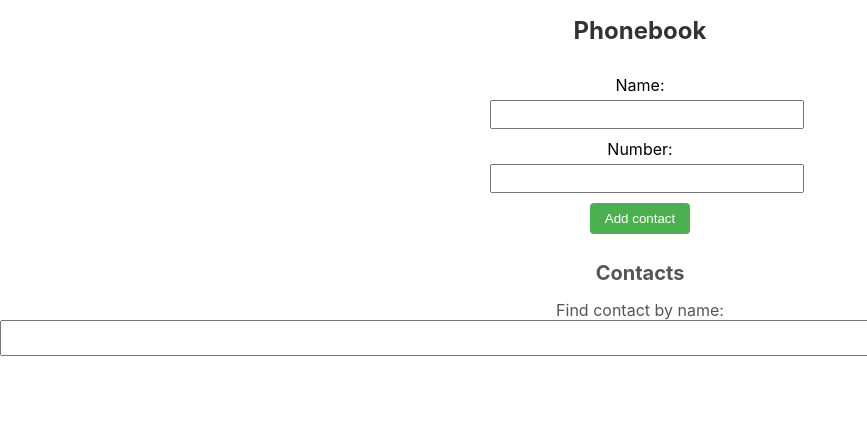
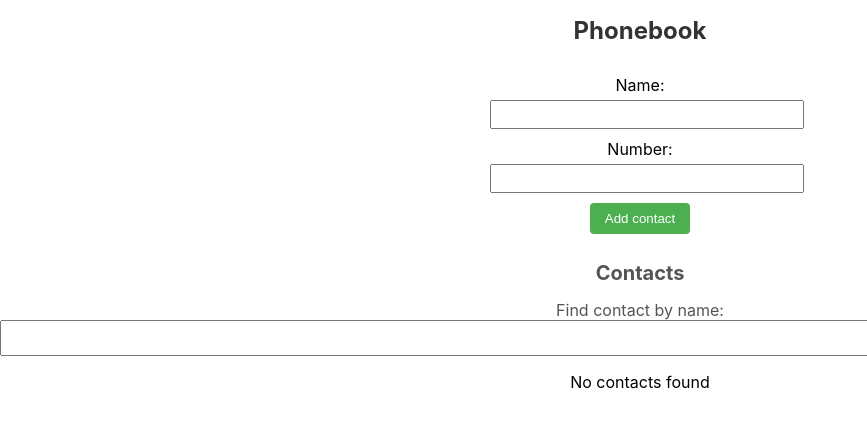
Before and after one commit to horodylova/goit-react-hw-06-phonebook, a React (Create React App) app: page / in a window 1280 px wide. Shown: the top 428 px of the page, without its empty margins (0-867 px from the left). Built offline with nearby package versions, Linux system fonts and the light colour scheme.

Commit message:
Moved states from App to components

```diff
--- a/src/components/App.jsx
+++ b/src/components/App.jsx
@@ -1,25 +1,19 @@
-import React, { useEffect } from 'react';
-import { useDispatch, useSelector } from 'react-redux';
+import React from 'react';
 import { ContactForm } from './ContactForm/ContactForm';
 import { ContactList } from './ContactList/ContactList';
 import { Filter } from './Filter/Filter';
 import { AppContainer, Heading1, Heading2 } from './App.styled';
 
 export const App = () => {
-  const contacts = useSelector((state) => state.contacts.contacts);
-  const filter = useSelector((state) => state.contacts.filter);
-  const dispatch = useDispatch();
 
-  useEffect(() => {
-  }, [dispatch]);
 
   return (
     <AppContainer>
     <Heading1>Phonebook</Heading1>
     <ContactForm />
     <Heading2>Contacts</Heading2>
-    <Filter value={filter} />
-    <ContactList contacts={contacts} />
+    <Filter />
+    <ContactList/>
   </AppContainer>
 
   );
--- a/src/components/ContactList/ContactList.jsx
+++ b/src/components/ContactList/ContactList.jsx
@@ -1,10 +1,28 @@
 import React from 'react';
 import { ContactItem } from '../ContactItem/ContactItem';
+import { useSelector } from 'react-redux';
 
-export const ContactList = ({ contacts, onDelete }) => (
-    <ul>
-      {contacts.map((contact) => (
-        <ContactItem key={contact.id} contact={contact} onDelete={onDelete} />
-      ))}
-    </ul>
-  );
+export const ContactList = () => {
+  const contacts = useSelector((state) => state.contacts.contacts);
+  const filter = useSelector((state) => state.contacts.filter);
+
+  const filteredContacts = contacts.filter((contact) =>
+  contact.name.toLowerCase().includes(filter.toLowerCase())
+  )
+
+  const renderContacts = () => {
+    if (filteredContacts.length === 0) {
+      return <p>No contacts found</p>;
+    }
+
+    return (
+      <ul>
+        {filteredContacts.map((contact) => (
+          <ContactItem key={contact.id} contact={contact} />
+        ))}
+      </ul>
+    );
+  };
+
+  return <div>{renderContacts()}</div>;
+};
```
